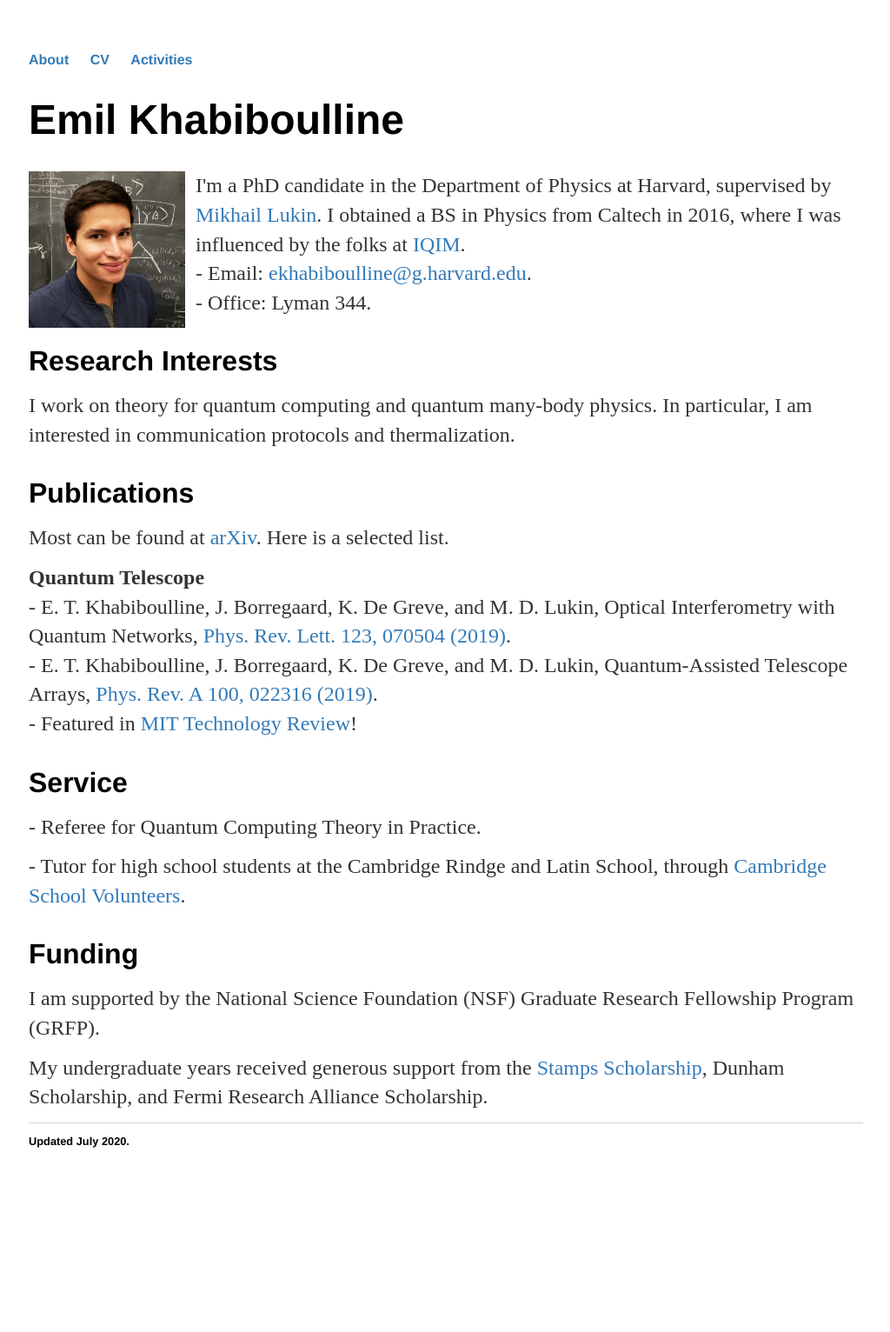
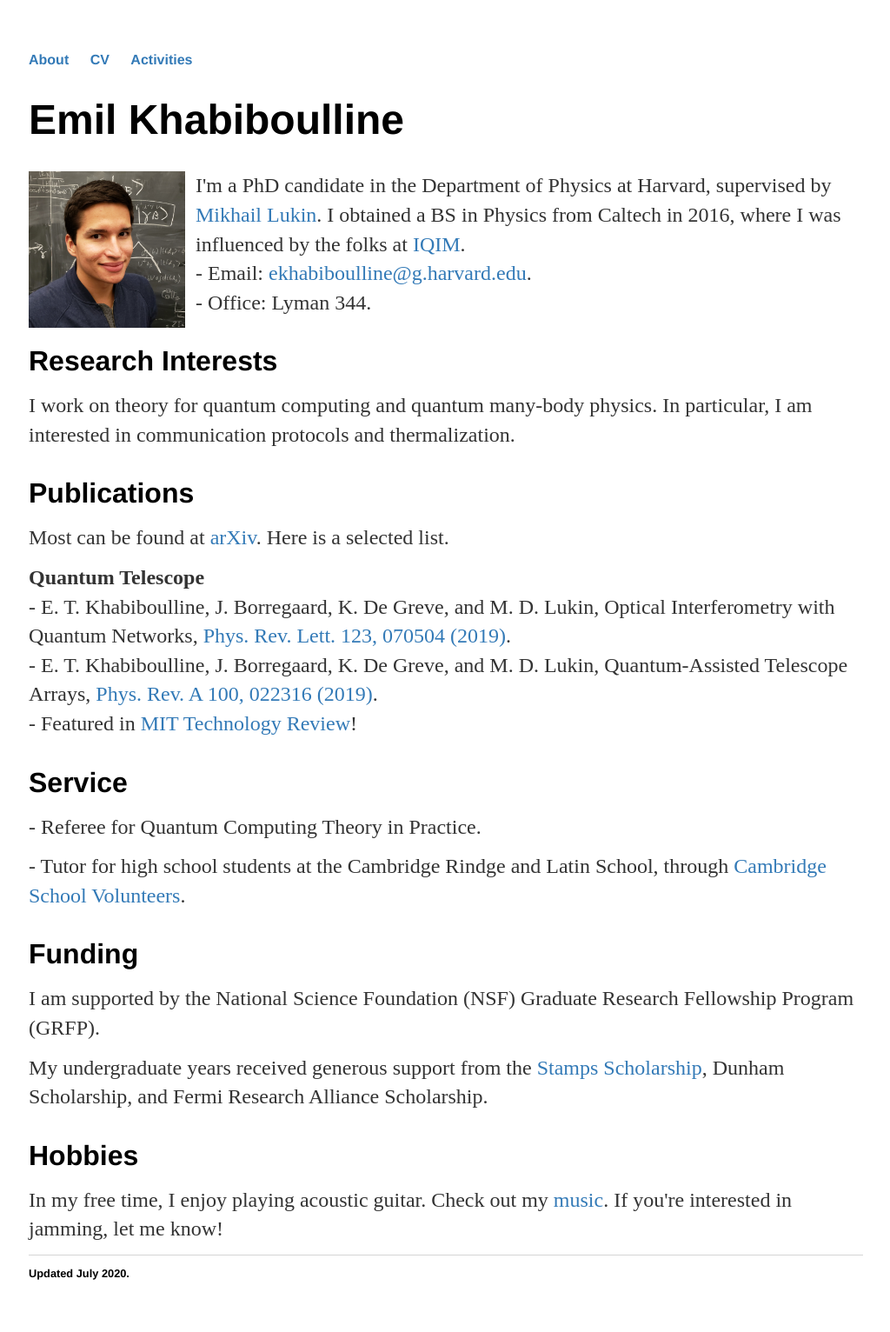
Before and after one commit to emilkhab/emilkhab.github.io, a Jekyll site: the page built from index.html, in a window 1280 px wide. Shown: the whole page at 87% size, without its empty margins (127-1151 px from the left). Built offline with Jekyll 4.4.1, drawn with Linux system fonts in a browser that asks for light colours; before the commit the page ends 1380 px from its top, so only the background shows below that.

Commit message:
Update index.html

```diff
--- a/index.html
+++ b/index.html
@@ -37,3 +37,8 @@ title: Emil Khabiboulline
 	<p>I am supported by the National Science Foundation (NSF) Graduate Research Fellowship Program (GRFP).</p>
 	<p>My undergraduate years received generous support from the <a href="https://www.stampsscholars.org/">Stamps Scholarship</a>, Dunham Scholarship, and Fermi Research Alliance Scholarship.</p>
 </div>
+
+<div class="blurb">
+	<h2>Hobbies</h2>
+	<p>In my free time, I enjoy playing acoustic guitar. Check out my <a href="https://www.youtube.com/channel/UCyLq_vbcW0pPlQmTcA2e8Ug">music</a>. If you're interested in jamming, let me know!</p>
+</div>
```
